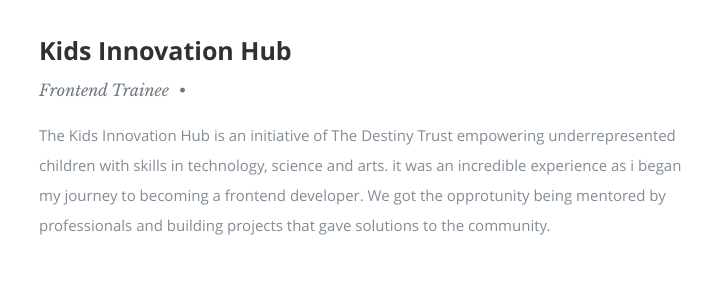
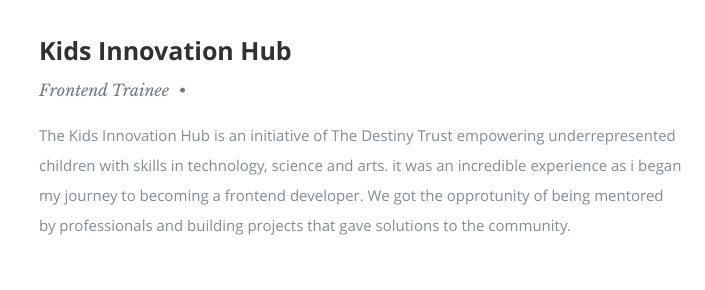
Before and after one commit to Kehinde-Agboola/Kehinde-s-Porfolio, a plain HTML site: page index.html in a window 1280 px wide. Shown: the part 1400-1690 px from the top of the page, 366-1071 px from the left. Drawn offline with nearby package versions, Linux system fonts and the light colour scheme; a web font is replaced by a local one.

Commit message:
added a text

```diff
--- a/index.html
+++ b/index.html
@@ -177,8 +177,8 @@
                 empowering underrepresented children with skills in technology,
                 science and arts. it was an incredible experience as i began my
                 journey to becoming a frontend developer. We got the opprotunity
-                being mentored by professionals and building projects that gave
-                solutions to the community.
+                of being mentored by professionals and building projects that
+                gave solutions to the community.
               </p>
             </div>
           </div>
```
